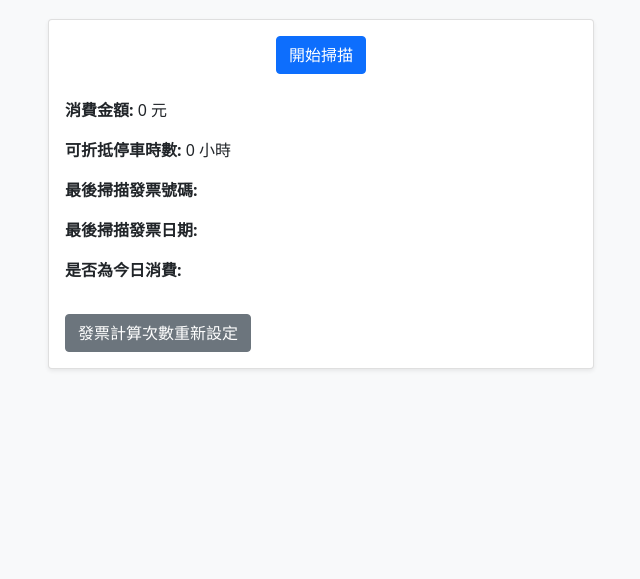
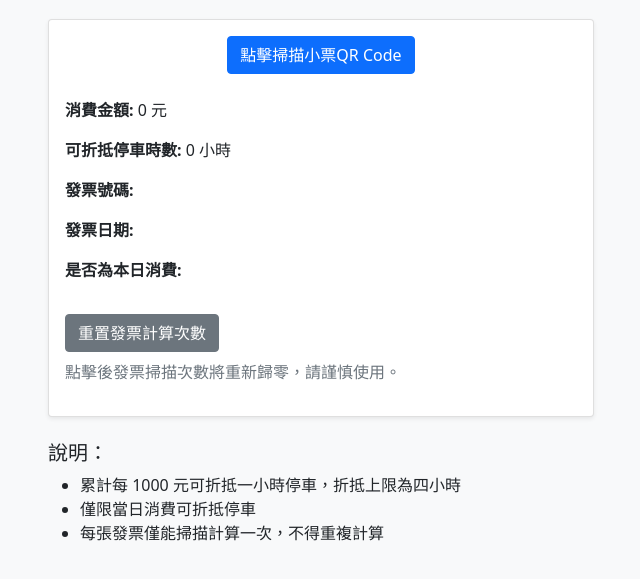
Before and after one commit to VcaFang/parking-discount-calculator, a plain HTML site: page index.html in a window 1280 px wide. Shown: the part 77-656 px from the top of the page, without its empty margins (319-959 px from the left). Drawn offline with nearby package versions, Linux system fonts and the light colour scheme.

Commit message:
Ensure all files are added

```diff
--- a/index.html
+++ b/index.html
@@ -15,21 +15,30 @@
                 <div class="card">
                     <div class="card-body">
                         <div id="scanner" class="text-center mb-3">
-                            <button @click="startScanner" class="btn btn-primary" v-if="!scanning">開始掃描</button>
-                            <button @click="stopScanner" class="btn btn-danger" v-if="scanning">停止掃描</button>
+                            <button @click="startScanner" class="btn btn-primary" v-if="!scanning">點擊掃描小票QR Code</button>
+                            <button @click="stopScanner" class="btn btn-danger" v-if="scanning">關閉掃描相機</button>
                         </div>
                         <video id="video" class="w-100 mb-3" style="display: none;"></video>
                         <canvas id="canvas" style="display: none;"></canvas>
                         <div id="results" class="mt-4">
                             <p><strong>消費金額:</strong> [[ totalAmount ]] 元</p>
                             <p><strong>可折抵停車時數:</strong> [[ discountHours ]] 小時</p>
-                            <p><strong>最後掃描發票號碼:</strong> [[ lastInvoiceNumber ]]</p>
-                            <p><strong>最後掃描發票日期:</strong> [[ lastInvoiceDate ]]</p>
-                            <p><strong>是否為今日消費:</strong> [[ isCurrentDate ]]</p>
+                            <p><strong>發票號碼:</strong> [[ lastInvoiceNumber ]]</p>
+                            <p><strong>發票日期:</strong> [[ lastInvoiceDate ]]</p>
+                            <p><strong>是否為本日消費:</strong> [[ isCurrentDate ]]</p>
                             <p class="text-danger">[[ message ]]</p>
-                            <button @click="resetCalculator" class="btn btn-secondary mt-3">發票計算次數重新設定</button>
+                            <button @click="resetCalculator" class="btn btn-secondary mt-3">重置發票計算次數</button>
+                            <p class="text-muted mt-2">點擊後發票掃描次數將重新歸零，請謹慎使用。</p>
                         </div>
                     </div>
+                </div>
+                <div class="mt-4">
+                    <h5>說明：</h5>
+                    <ul>
+                        <li>累計每 1000 元可折抵一小時停車，折抵上限為四小時</li>
+                        <li>僅限當日消費可折抵停車</li>
+                        <li>每張發票僅能掃描計算一次，不得重複計算</li>
+                    </ul>
                 </div>
             </div>
         </div>
--- a/static/app.js
+++ b/static/app.js
@@ -80,7 +80,7 @@ new Vue({
                         this.isCurrentDate = result.is_today;
                         this.message = `成功掃描發票！金額: ${result.amount}元`;
                     } else {
-                        this.message = '這張發票已經掃描過了！';
+                        this.message = '這張發票已經掃描過了，請勿重複折抵停車!';
                     }
                 } else {
                     this.message = result.message;
```
Also changed, not shown: 1 other file.
